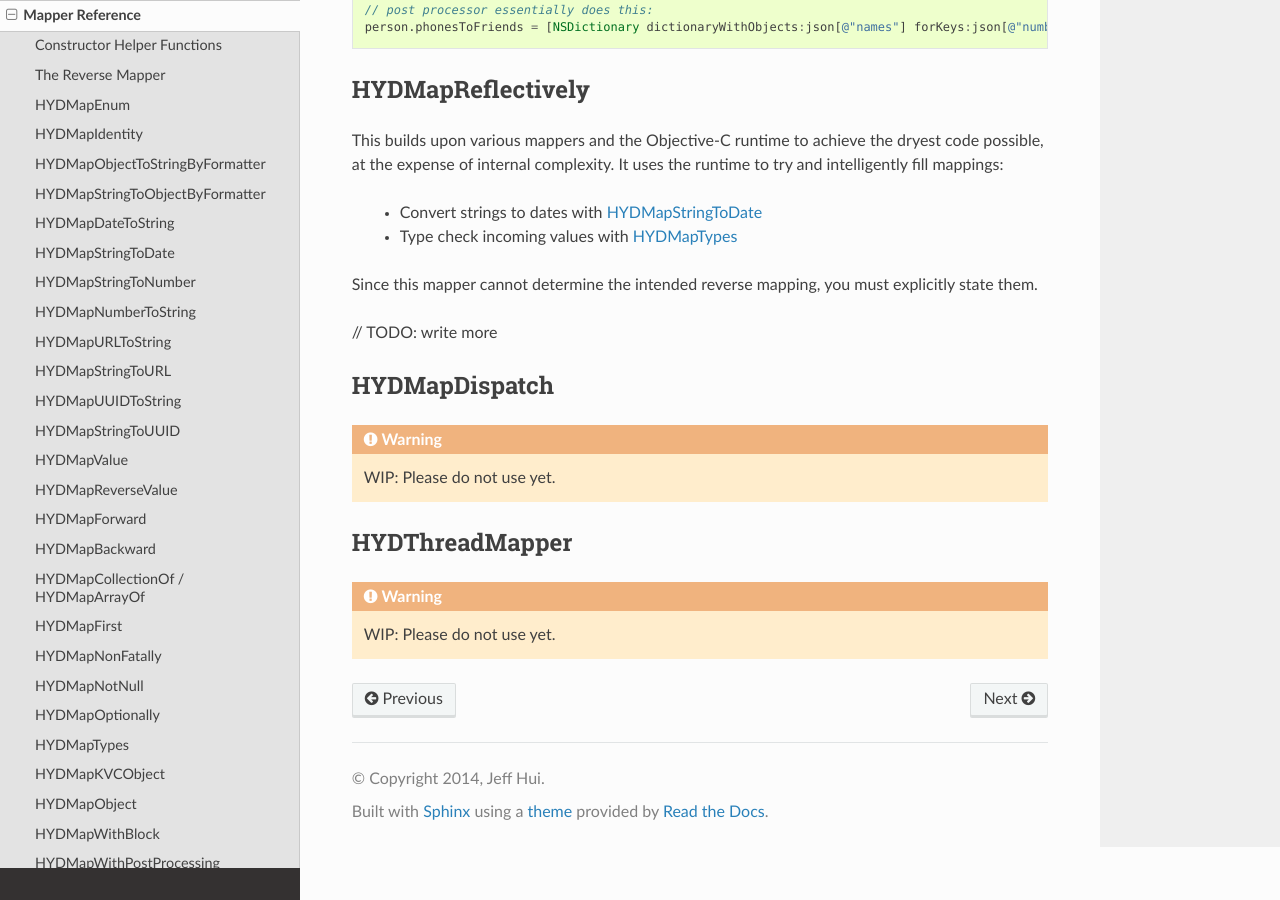
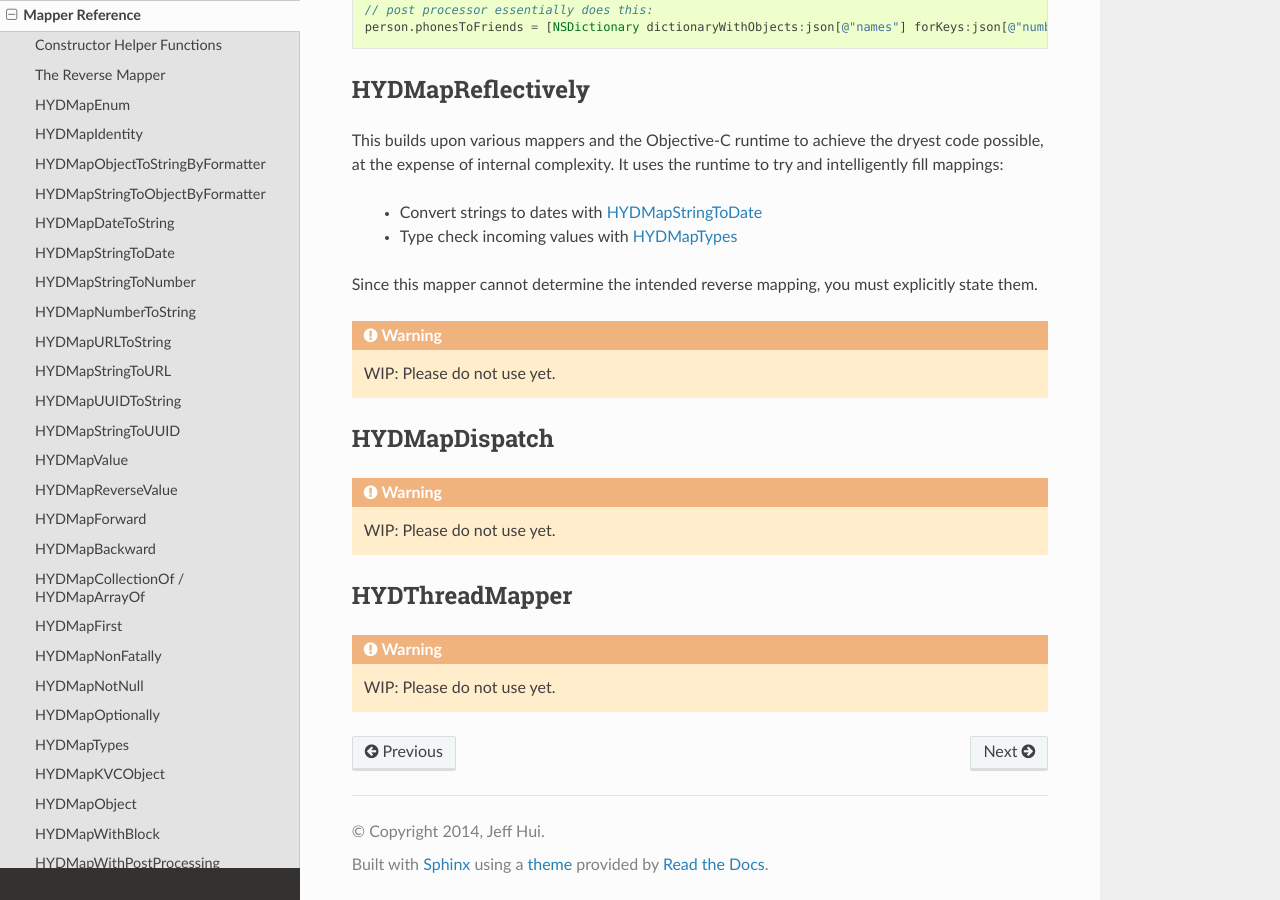
Before and after one commit to jeffh/Hydrant, a Sphinx documentation site: the page built from docs/source/mapper_reference.rst, in a window 1280 px wide and 900 px high, scrolled down 18719 px. Built offline with Sphinx 7.4.7 and the Read the Docs theme 2.0.0, drawn with Linux system fonts in a browser that asks for light colours.

Commit message:
Added note to not use reflective mapper yet

```diff
--- a/docs/source/mapper_reference.rst
+++ b/docs/source/mapper_reference.rst
@@ -984,7 +984,7 @@ to try and intelligently fill mappings:
 Since this mapper cannot determine the intended reverse mapping, you must
 explicitly state them.
 
-// TODO: write more
+.. warning:: WIP: Please do not use yet.
 
 .. _HYDMapDispatch:
 .. _HYDDispatchMapper:
```
